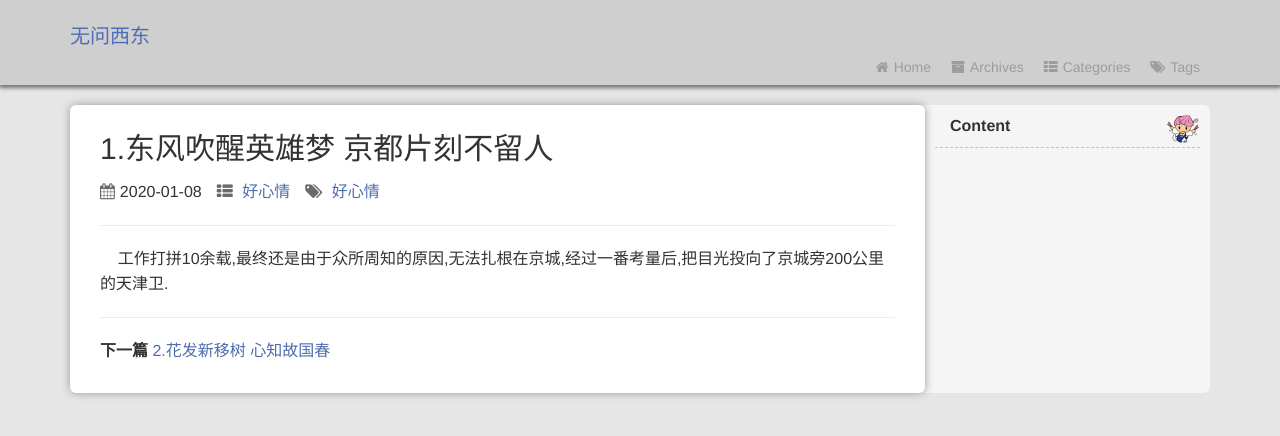
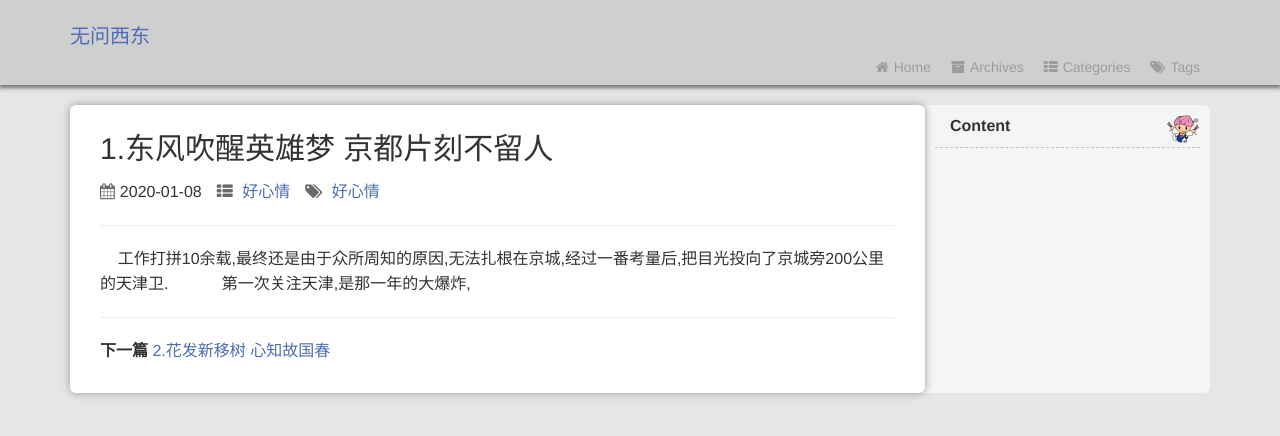
Before and after one commit to wuming0108/wuming0108.github.io, a Jekyll site: the page built from _posts/2020-01-08-the-new-start.md, in a window 1280 px wide. Shown: the top 436 px of the page. Built offline with Jekyll 4.4.1, drawn with Linux system fonts in a browser that asks for light colours; a style sheet for code colours, icons or effects is not loaded; some of the changed lines change nothing that is shown.

Commit message:
空格区分 摘要

```diff
--- a/_config.yml
+++ b/_config.yml
@@ -57,7 +57,7 @@
 tag_dir: tag/
 
 # excerpt
-excerpt_separator: "\n\n\n\n"
+excerpt_separator: "&nbsp;&nbsp;&nbsp;&nbsp;&nbsp;&nbsp;"
 
 # paginate
 plugins: [jekyll-paginate]
--- a/_posts/2020-01-08-the-new-start.md
+++ b/_posts/2020-01-08-the-new-start.md
@@ -11,3 +11,4 @@
 
 &nbsp;&nbsp;&nbsp;&nbsp;工作打拼10余载,最终还是由于众所周知的原因,无法扎根在京城,经过一番考量后,把目光投向了京城旁200公里的天津卫.
 &nbsp;&nbsp;&nbsp;&nbsp;&nbsp;&nbsp;
+&nbsp;&nbsp;&nbsp;&nbsp;第一次关注天津,是那一年的大爆炸,
```
Also changed, not shown: _posts/2020-01-09-the-catalogue.md (+1 -0 lines).
